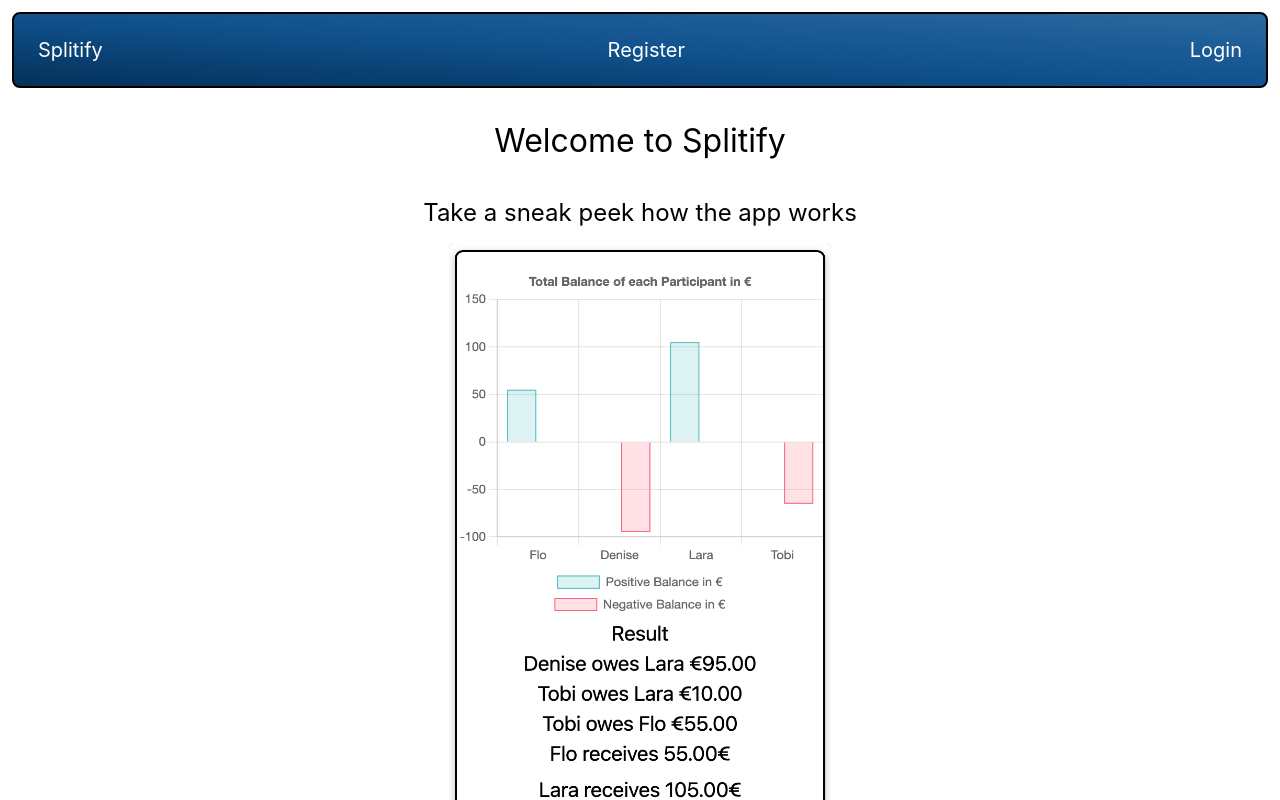
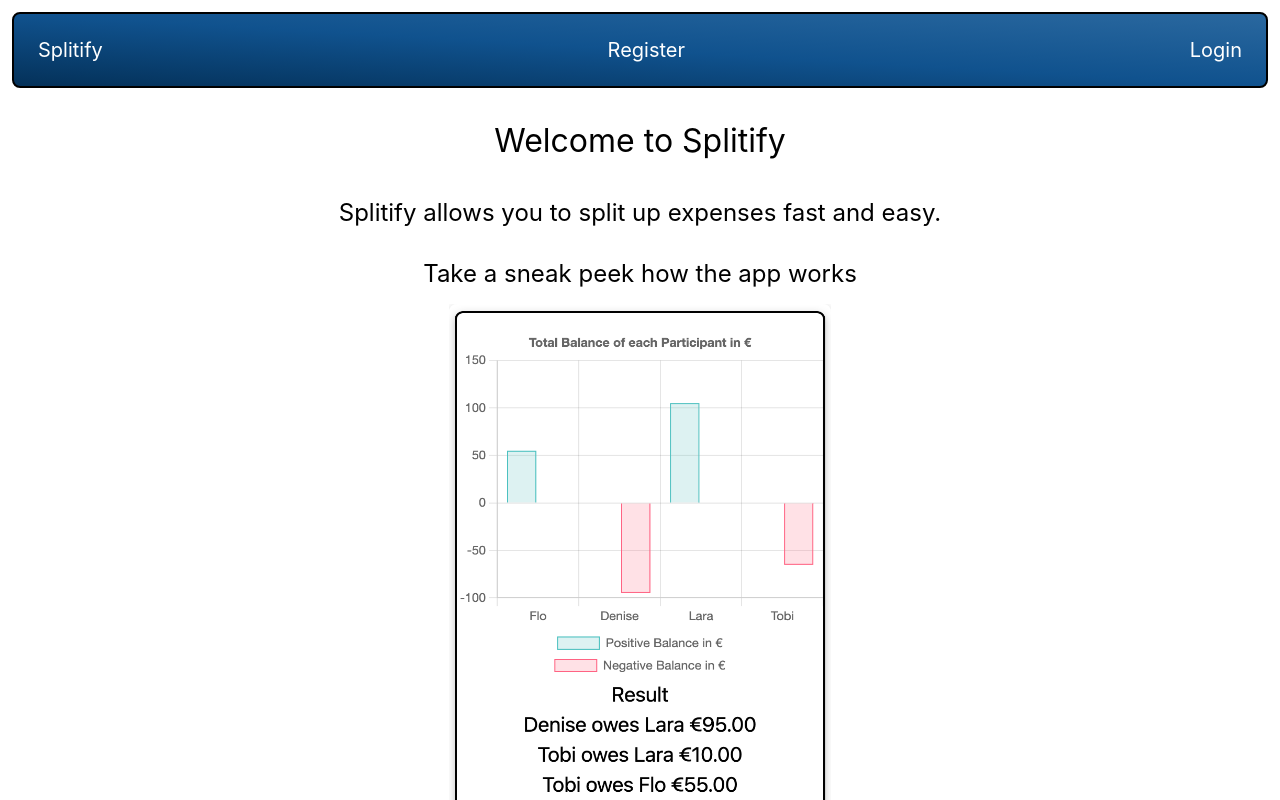
Before and after one commit to flo951/final-project-upleveled, a Next.js app: page / in a window 1280 px wide. Shown: the top 800 px of the page. Built offline with nearby package versions, Linux system fonts and the light colour scheme; no server answers.

Commit message:
Add new text, remove comments

```diff
--- a/pages/index.tsx
+++ b/pages/index.tsx
@@ -7,6 +7,7 @@ const mainStyles = css`
   flex-direction: column;
   align-items: center;
   justify-content: center;
+
   h1 {
     font-weight: 400;
   }
@@ -32,22 +33,12 @@ export default function Home() {
       </Head>
       <main css={mainStyles}>
         <h1>Welcome to Splitify</h1>
+        <p css={spanStyles}>
+          Splitify allows you to split up expenses fast and easy.
+        </p>
+
         <span css={spanStyles}>Take a sneak peek how the app works</span>
         <div>
-          {/* <Image
-            css={imageStyles}
-            src="/images/eventpic1.png"
-            alt=" Picture of event page"
-            height="572px"
-            width="379,5px"
-          />
-          <Image
-            css={imageStyles}
-            src="/images/eventpic2.png"
-            alt="Picture of Expense List"
-            height="711px"
-            width="375px"
-          /> */}
           <Image
             css={imageStyles}
             src="/images/eventpic3.png"
```
